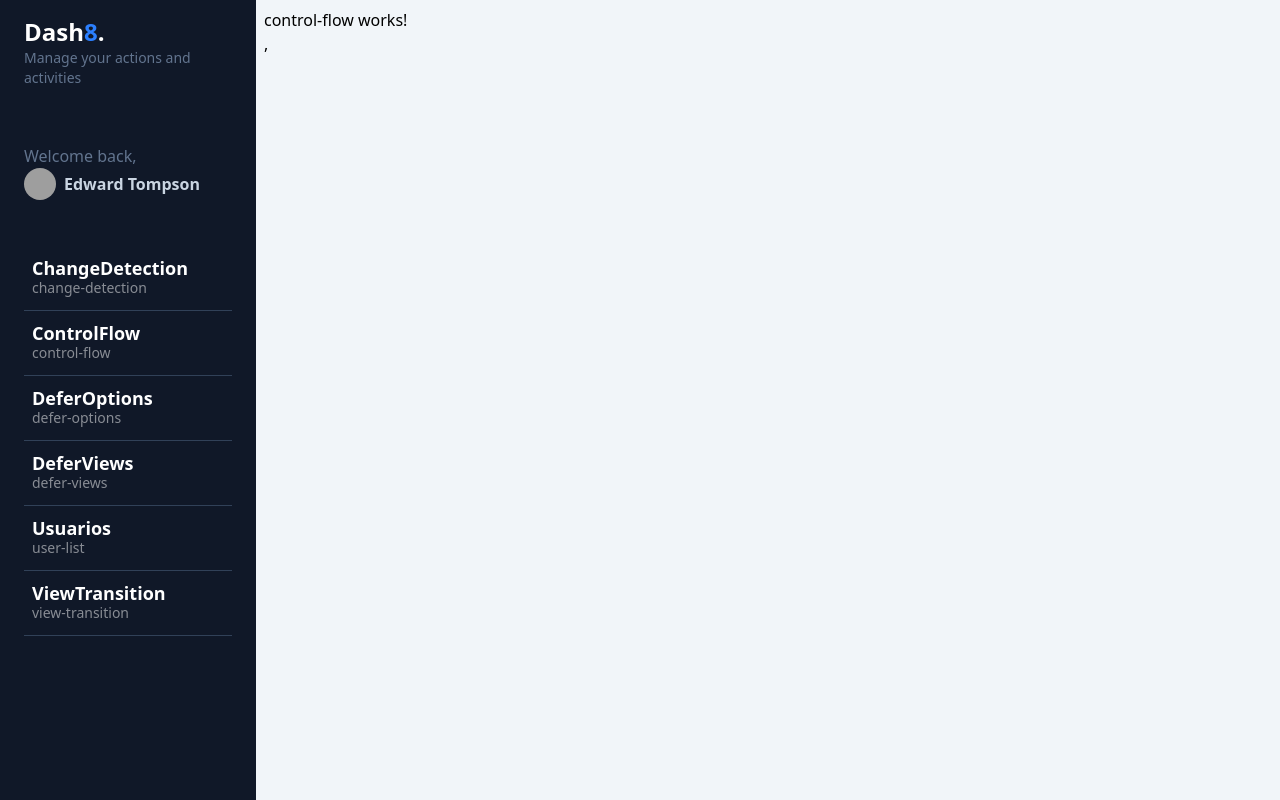
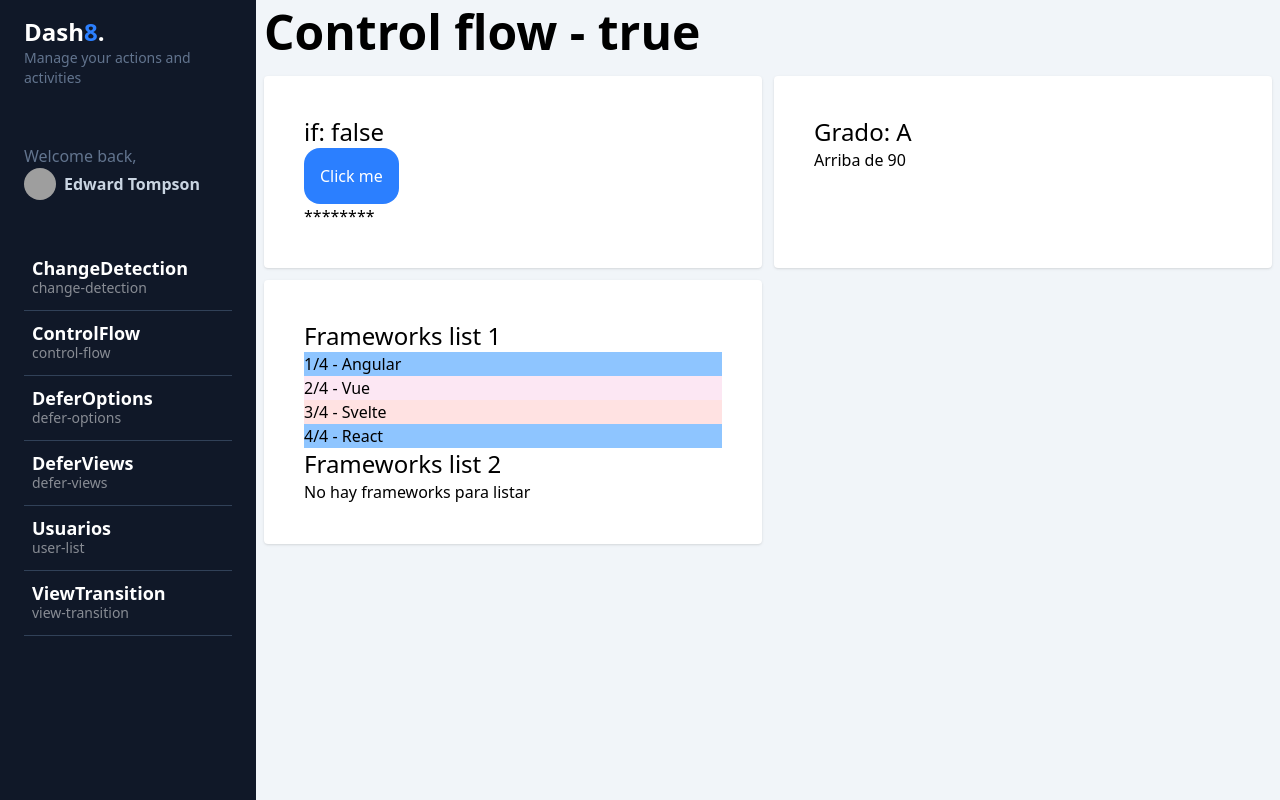
Before and after one commit to JhonCODEOWO/MyDashboard_Angular19-, an Angular app: page /dashboard/control-flow in a window 1280 px wide. Built offline with nearby package versions, Linux system fonts and the light colour scheme; grey boxes are pictures that could not be loaded.

Commit message:
Control flows added with some code.

```diff
--- a/src/app/dashboard/dashboard.component.ts
+++ b/src/app/dashboard/dashboard.component.ts
@@ -1,6 +1,6 @@
 import { ChangeDetectionStrategy, Component } from '@angular/core';
 import { RouterModule } from '@angular/router';
-import { SideMenuComponent } from "../shared/components/side-menu/side-menu.component";
+import { SideMenuComponent } from '@shared/components/side-menu/side-menu.component';
 import { routes } from '../app.routes';
 
 @Component({
--- a/src/app/dashboard/pages/control-flow/control-flow.component.html
+++ b/src/app/dashboard/pages/control-flow/control-flow.component.html
@@ -1 +1,56 @@
-<p>control-flow works!</p>,
+<app-title title="Control flow" title2="No se va a usar" withShadow withShadow2/>
+
+<section class="grid grid-cols-1 md:grid-cols-2 gap-3">
+    <!--ngIF  -->
+    <div class="bg-white rounded shadow p-10">
+        <h2 class="text-2xl">if: {{showContent()}}</h2>
+        <button class="rounded-2xl cursor-pointer p-4 bg-blue-500 text-white" (click)="toggleContent()">Click
+            me</button>
+        @if (showContent()) {
+        <p>Hola mundo</p>
+        } @else {
+        <p>********</p>
+        }
+    </div>
+
+    <div class="bg-white rounded shadow p-10">
+        <h2 class="text-2xl">Grado: {{grade()}}</h2>
+        @switch (grade()) {
+        @case ('A') {
+        <p>Arriba de 90</p>
+        }
+        @case ('B') {
+        <p>Arriba de 80</p>
+        }
+        @case ('F') {
+        <p>Reprobado</p>
+        }
+        }
+    </div>
+
+    <!-- @For -->
+    <div class="bg-white rounded shadow p-10">
+        <h2 class="text-2xl">
+            Frameworks list 1
+        </h2>
+        <ul>
+            @for (item of frameworks(); track $index; let i = $index, first = $first, last = $last, even = $even, odd = $odd, count = $count) {
+                <li [class]="{'bg-red-100': even && !first && !last,
+                    'bg-pink-100': odd && !first && !last,
+                    'bg-blue-300': first || last
+                }">{{i + 1}}/{{count}} - {{item}}</li>
+            }
+        </ul>
+
+        <h2 class="text-2xl">
+            Frameworks list 2
+        </h2>
+        <ul>
+            @for (item of frameworks2(); track $index) {
+                <li>{{item}}</li>
+            } @empty {
+                <li>No hay frameworks para listar</li>
+            }
+        </ul>
+    </div>
+</section>
--- a/src/app/dashboard/pages/control-flow/control-flow.component.ts
+++ b/src/app/dashboard/pages/control-flow/control-flow.component.ts
@@ -1,8 +1,10 @@
-import { ChangeDetectionStrategy, Component } from '@angular/core';
+import { ChangeDetectionStrategy, Component, signal } from '@angular/core';
+import { TitleComponent } from "../../../shared/components/title/title.component";
+type Grade = 'A'|'B'|'F';
 
 @Component({
   selector: 'app-control-flow',
-  imports: [],
+  imports: [TitleComponent],
   templateUrl: './control-flow.component.html',
   styles: `
     :host {
@@ -11,4 +13,13 @@ import { ChangeDetectionStrategy, Component } from '@angular/core';
   `,
   changeDetection: ChangeDetectionStrategy.OnPush,
 })
-export default class ControlFlowComponent { }
+export default class ControlFlowComponent {
+  public showContent= signal(false);
+  public grade= signal<Grade>('A');
+  public frameworks = signal(['Angular', 'Vue', 'Svelte', 'React']);
+  public frameworks2 = signal([]);
+
+  toggleContent(){
+    this.showContent.update(value => !value)
+  }
+}
--- a/src/app/shared/components/title/title.component.html
+++ b/src/app/shared/components/title/title.component.html
@@ -1 +1 @@
-<p>title works!</p>,
+<h1 class="text-5xl mb-5 font-bold">{{title()}} - {{withShadow}}</h1>
--- a/src/app/shared/components/title/title.component.ts
+++ b/src/app/shared/components/title/title.component.ts
@@ -1,4 +1,4 @@
-import { ChangeDetectionStrategy, Component } from '@angular/core';
+import { booleanAttribute, ChangeDetectionStrategy, Component, Input, input, signal } from '@angular/core';
 
 @Component({
   selector: 'app-title',
@@ -11,4 +11,9 @@ import { ChangeDetectionStrategy, Component } from '@angular/core';
   `,
   changeDetection: ChangeDetectionStrategy.OnPush,
 })
-export class TitleComponent { }
+export class TitleComponent {
+  title = input.required(); //Required con signals
+  @Input({required: true}) title2!: string;
+  @Input({transform: booleanAttribute}) withShadow: boolean = false;
+  withShadow2 = input.required({transform: booleanAttribute}); //Transform en signal
+}
--- a/tsconfig.json
+++ b/tsconfig.json
@@ -3,6 +3,9 @@
 {
   "compileOnSave": false,
   "compilerOptions": {
+    "paths": {
+      "@shared/*": ["./src/app/shared/*"]
+    },
     "outDir": "./dist/out-tsc",
     "strict": true,
     "noImplicitOverride": true,
```
